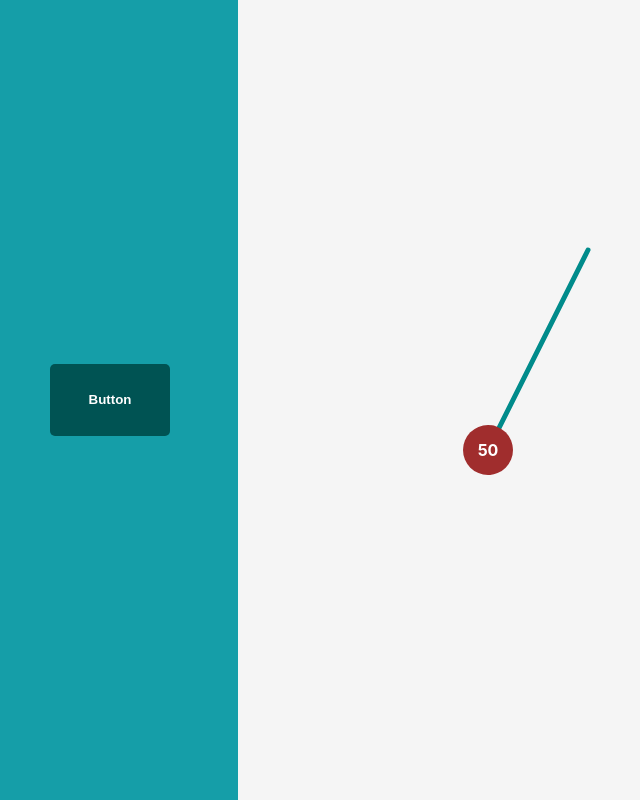
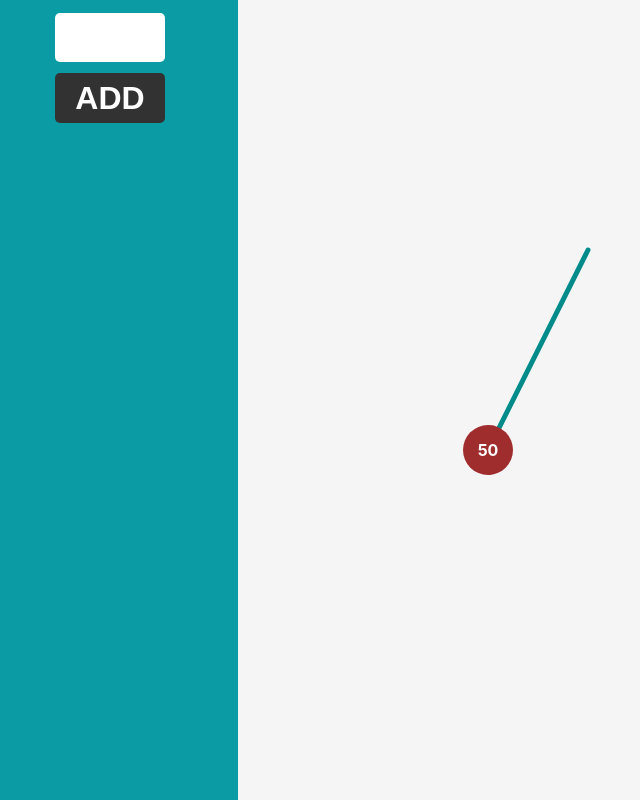
Before and after one commit to vagnerGT/Red-Black-Tree-Visualization, a React (Create React App) app: page / in a window 1280 px wide. Shown: the whole page, without its empty margins (18-658 px from the left). Built offline with nearby package versions, Linux system fonts and the light colour scheme.

Commit message:
feat(adderpad): add button and text input that allows you to create a new node

```diff
--- /dev/null
+++ b/src/AdderPad.js
@@ -0,0 +1,27 @@
+import React, { useRef } from 'react';
+import './App.css';
+
+import ButtonContainer from './ButtonContainer.js';
+
+function AdderPad(props) {
+    const value = useRef('');
+
+    function handleChange(e) {
+        value.current = e.target.value;
+    }
+
+    function handleClick(e) {
+        console.log(value.current);
+    }
+
+    return (
+        <div className={'pad'}>
+            <input className={'pad-textbox'} onChange={handleChange} />
+            <ButtonContainer onClick={handleClick}>
+                ADD
+            </ButtonContainer>
+        </div>
+    );
+}
+
+export default AdderPad;
--- a/src/App.css
+++ b/src/App.css
@@ -1,6 +1,10 @@
-
 * {
   box-sizing: border-box;
+}
+
+*:focus {
+  outline-color: black;
+  outline-width: 1px;
 }
 
 html, body, #root {
@@ -13,33 +17,34 @@ body {
 
 .app {
   display: grid;
-  height: 100%;
+  height: 100vh;
   width: 100%;
 }
 
 .app-grid-x {
-  grid-template: auto / minmax(100px, 20vw) minmax(300px, 80vw);
+  grid-template: 100vh / minmax(100px, 20vw) minmax(300px, 80vw);
   grid-template-areas: "bar content";
 }
 .app-grid-y {
-  grid-template: minmax(300px, 80vh) minmax(100px, 20vh) / auto;
+  grid-template: minmax(300px, 80vh) minmax(200px, 20vh) / 100vw;
   grid-template-areas: "content" "bar";
 }
 
 .tool-bar {
   grid-area: bar;
-  background-color: rgb(21, 158, 168);
+  background-color: rgb(10, 155, 165);
 
   display: flex;
-  justify-content: center;
   align-items: center;
+
+  padding: max(1vw, 10px);
+  overflow: auto;
 }
 
 .painel {
   display: relative;
   grid-area: content;
   background-color: transparent;
-  /*border: 2px solid black;*/
   overflow: hidden;
 }
 
@@ -80,18 +85,65 @@ body {
 }
 
 .button-container:hover {
-  background-color: rgb(29, 124, 124);
+  background-color: rgb(75, 75, 75);
+  cursor: pointer;
 }
 
 .button-container {
+  font-size: 2rem;
   font-weight: bold;
-  line-height: 150%;
-  padding: 1vw 3vw;
+
+  height: 45%;
+  width: 100%;
+
+  background-color: rgb(50, 50, 50);
   color: white;
-  background-color: rgb(0, 83, 83);
   border: none;
   border-radius: 5px;
 }
 
+.pad-textbox {
+  font-size: 2.5rem;
+  text-align: center;
 
-/*==============*/
+  height: 45%;
+  width: 100%;
+
+  border: none;
+  border-radius: 5px;
+}
+
+.pad {
+  background-color: rgba(0, 0, 0, 0);
+
+  display: flex;
+  flex-direction: column;
+  justify-content: space-between;
+  align-items: center;
+
+  box-sizing: content-box;
+
+  max-width: 110px;
+  width: 100%;
+  max-height: 110px;
+  height: 100%;
+}
+
+/* scrollbar */
+
+*::-webkit-scrollbar {
+  width: 10px;
+  height: 10px;
+}
+*::-webkit-scrollbar-track {
+  background: rgb(179, 177, 177);
+}
+*::-webkit-scrollbar-thumb {
+  background: rgb(136, 136, 136);
+}
+*::-webkit-scrollbar-thumb:hover {
+  background: rgb(100, 100, 100);
+}
+*::-webkit-scrollbar-thumb:active {
+  background: rgb(68, 68, 68);
+}
--- a/src/App.js
+++ b/src/App.js
@@ -28,7 +28,7 @@ function App() {
 
   return (
     <div className={'app app-grid-' + flow}>
-      <ToolBar />
+      <ToolBar direction={flow === 'x' ? 'y' : 'x'}/>
       <Painel />
     </div>
   );
--- a/src/ToolBar.js
+++ b/src/ToolBar.js
@@ -1,14 +1,14 @@
 import React from 'react';
 import './App.css';
 
-import ButtonContainer from './ButtonContainer';
+import AdderPad from './AdderPad.js';
 
-function ToolBar() {
+function ToolBar(props) {
+    const direction = props.direction === 'y' ? 'column' : 'row';
+
     return (
-        <div className='tool-bar'>
-            <ButtonContainer>
-                <p>Button</p>
-            </ButtonContainer>
+        <div style={{flexDirection: direction}} className='tool-bar'>
+            <AdderPad/>
         </div>
     );
 };
--- a/src/TreeNode.js
+++ b/src/TreeNode.js
@@ -106,7 +106,6 @@ function TreeNode(props) {
     const linePos = {x: state.linePos.x - state.pos.x, y: state.linePos.y - state.pos.y};
     const absLinePos = {x: Math.abs(linePos.x)+10, y: Math.abs(linePos.y)+10};
 
-    console.log('update');
     return (
         <div style={{ left: pos.x, top: pos.y }} className='tree-node'>
             <div style={{ backgroundColor: bgColor }} className='circle'>
```
